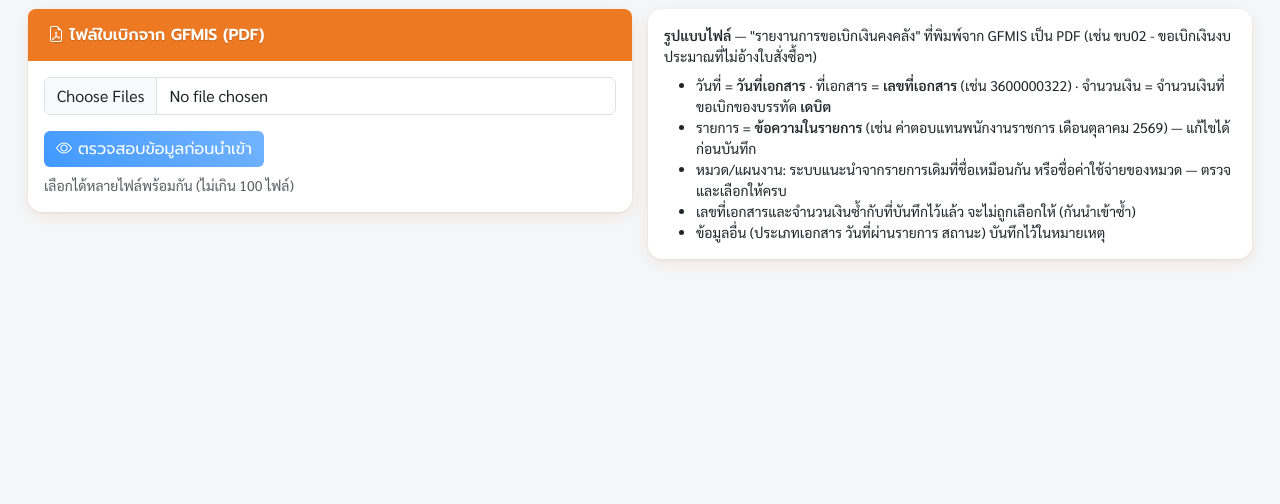
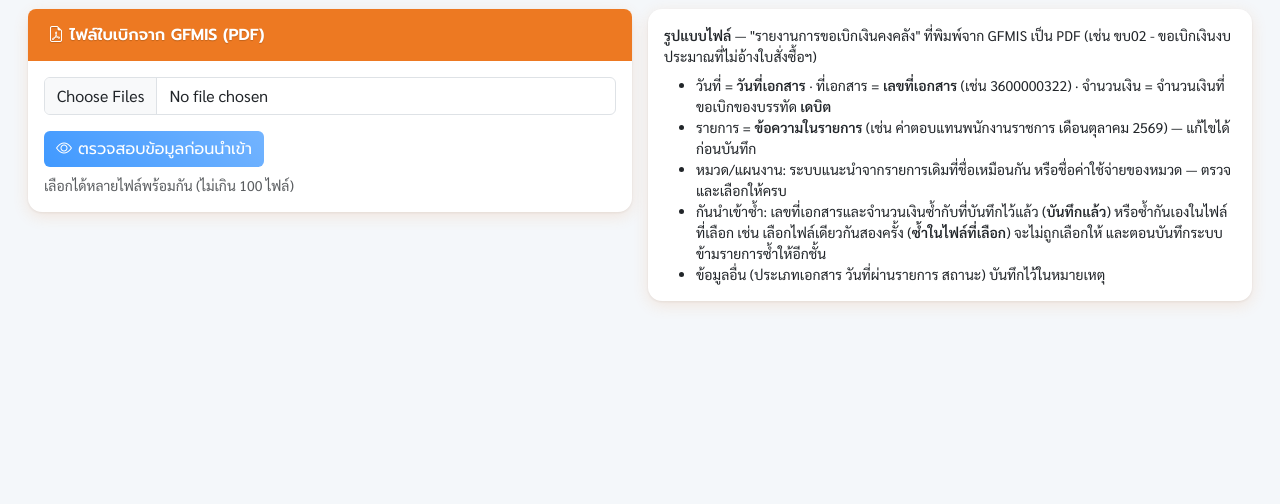
Before and after one commit to tazexpert/nsokhkaen, a PHP site: page /nsokhkaen/modules/budget/spend_import.php in a window 1280 px wide. Shown: the part 190-694 px from the top of the page. Run offline with PHP 8.4, Linux system fonts and the light colour scheme; the visitor is signed in with stand-in values (Sample User, id 1); data comes from the database, SQL or seed files in the repository; tables that the repository leaves empty hold one stand-in row (values such as "Sample post"); grey boxes marked "Sample" are stand-in pictures; some libraries are stand-ins or nearby versions.

Commit message:
นำเข้าใบเบิก GFMIS: ตรวจรายการซ้ำกันเองในไฟล์ที่เลือก (เช่น เลือกไฟล์เดียวกันสองครั้ง) + ข้ามรายการซ้ำอีกชั้นตอนบันทึก
Co-Authored-By: Claude Opus 5.5 <noreply@anthropic.com>
Claude-Session: https://claude.ai/code/session_01YMsi9eRvnx4KGxW4i1fmgS

```diff
--- a/manual.php
+++ b/manual.php
@@ -117,7 +117,7 @@ $sections = [
          'ผู้ดูแลระบบงบประมาณ' => 'ทำได้ทั้งหมด และจัดการแผนงาน งานและโครงการ และหมวด'],
         [
             ['ภาพรวมงบประมาณ', 'ผู้ใช้งาน', '<p>เลือกปีงบประมาณ ดูยอดได้รับ เบิกจ่าย คงเหลือ ร้อยละการเบิกจ่าย การโอนเปลี่ยนแปลงแต่ละครั้ง งบรายจ่าย และกราฟรายเดือน</p>', 'bud_dash', 'ภาพรวมงบประมาณ'],
-            ['รับเข้า / เบิกจ่ายงบประมาณ', 'ผู้ดูรายงานงบ · ผู้จัดทำ', '<p>เมนู <b>รับเข้างบประมาณ</b> / <b>เบิกจ่ายงบประมาณ</b>: ค้นหาตามเดือน แผนงาน หมวด ส่งออก CSV · ผู้จัดทำกด <b>บันทึกรับเข้า/เบิกจ่าย</b> กรอกวันที่ ที่เอกสาร รายการ รายละเอียด หมวด และจำนวนเงิน (เอกสารโอนจัดสรร ใส่คำว่า "โอน" และ "ครั้งที่ N/ปี" ในรายการ)</p><p><b>นำเข้าจากใบเบิก (GFMIS)</b> (ผู้จัดทำ): หน้าเบิกจ่ายงบประมาณ → ปุ่ม <b>นำเข้าจากใบเบิก (GFMIS)</b> → เลือกไฟล์ PDF "รายงานการขอเบิกเงินคงคลัง" (หลายไฟล์ได้) → <b>ตรวจสอบข้อมูลก่อนนำเข้า</b> — ระบบอ่านวันที่เอกสาร เลขที่เอกสาร ข้อความในรายการ และจำนวนเงิน แนะนำหมวด/แผนงานจากรายการเดิม · เลขที่เอกสารที่บันทึกแล้วจะไม่ถูกเลือก · ตรวจแล้วกด <b>บันทึกเป็นรายการเบิกจ่าย</b></p>', 'bud_spend', 'เบิกจ่ายงบประมาณ'],
+            ['รับเข้า / เบิกจ่ายงบประมาณ', 'ผู้ดูรายงานงบ · ผู้จัดทำ', '<p>เมนู <b>รับเข้างบประมาณ</b> / <b>เบิกจ่ายงบประมาณ</b>: ค้นหาตามเดือน แผนงาน หมวด ส่งออก CSV · ผู้จัดทำกด <b>บันทึกรับเข้า/เบิกจ่าย</b> กรอกวันที่ ที่เอกสาร รายการ รายละเอียด หมวด และจำนวนเงิน (เอกสารโอนจัดสรร ใส่คำว่า "โอน" และ "ครั้งที่ N/ปี" ในรายการ)</p><p><b>นำเข้าจากใบเบิก (GFMIS)</b> (ผู้จัดทำ): หน้าเบิกจ่ายงบประมาณ → ปุ่ม <b>นำเข้าจากใบเบิก (GFMIS)</b> → เลือกไฟล์ PDF "รายงานการขอเบิกเงินคงคลัง" (หลายไฟล์ได้) → <b>ตรวจสอบข้อมูลก่อนนำเข้า</b> — ระบบอ่านวันที่เอกสาร เลขที่เอกสาร ข้อความในรายการ และจำนวนเงิน แนะนำหมวด/แผนงานจากรายการเดิม · รายการที่บันทึกแล้ว หรือซ้ำกันเองในไฟล์ที่เลือก จะไม่ถูกเลือกและระบบข้ามให้ตอนบันทึก · ตรวจแล้วกด <b>บันทึกเป็นรายการเบิกจ่าย</b></p>', 'bud_spend', 'เบิกจ่ายงบประมาณ'],
             ['ทะเบียนคุมเงินประจำงวด (ยอดโอน)', 'ผู้ดูรายงานงบ', '<p>แยกตามการโอนเปลี่ยนแปลงแต่ละครั้ง: ส่วนรับเข้า และรายการเบิกจ่ายตามหมวดที่ได้รับ พร้อมยอดคงเหลือ · พิมพ์ได้</p>', 'bud_transfer', 'ทะเบียนคุมเงินประจำงวด (ยอดโอน)'],
             ['ทะเบียนคุมเงินประจำงวด (รายหมวด)', 'ผู้ดูรายงานงบ', '<p>ทะเบียนคุมแยกตามหมวด รายการเพิ่ม/เบิก/คงเหลือ รวมรายเดือนและสะสม · พิมพ์ได้</p>', 'bud_ledger', 'ทะเบียนคุมเงินประจำงวด (รายหมวด)'],
             ['รายงาน', 'ผู้ดูรายงานงบ', '<p>รายงานรายปีงบประมาณ/รายเดือน ตามงบรายจ่ายและค่าใช้จ่าย · พิมพ์ / ส่งออก CSV</p>', 'bud_report', 'รายงานงบประมาณ'],
--- a/modules/budget/spend_import.php
+++ b/modules/budget/spend_import.php
@@ -30,6 +30,7 @@ if ($_SERVER['REQUEST_METHOD'] === 'POST') {
                 $lastWork[bud_source_key($r)] = [bud_txn_plan($r), (int)$r['work_id']];
             }
             $dup = $pdo->prepare("SELECT id FROM bud_txns WHERE txn_type = 'spend' AND doc_no = ? AND amount = ? LIMIT 1");
+            $seen = [];                                       // ซ้ำกันเองในไฟล์ที่เลือก: เลขที่เอกสาร + บรรทัด + จำนวนเงิน → ไฟล์แรกที่พบ
             foreach (array_slice($files, 0, 100) as $f) {
                 $name = mb_substr((string)($f['name'] ?? ''), 0, 200);
                 $p = gfmis_parse(is_array($f['lines'] ?? null) ? $f['lines'] : []);
@@ -48,11 +49,15 @@ if ($_SERVER['REQUEST_METHOD'] === 'POST') {
                     }
                     $dup->execute([$p['doc_no'], $d['amount']]);
                     $isDup = (bool)$dup->fetchColumn();
+                    $fk = $p['doc_year'] . '-' . $p['doc_no'] . '|' . $d['line'] . '|' . $d['amount'];
+                    $dupFile = $seen[$fk] ?? null;            // ชื่อไฟล์แรกที่มีรายการเดียวกัน
+                    $seen[$fk] ??= $name;
                     $rows[] = ['file' => $name, 'doc_no' => $p['doc_no'], 'doc_year' => $p['doc_year'], 'date' => $p['date'], 'post_date' => $p['post_date'],
                                'status' => $p['status'], 'form' => $p['form'], 'account' => $d['account'] . ' ' . $d['account_name'],
                                'source' => $d['source'], 'budget_name' => $d['budget_name'], 'activity' => $d['activity'],
                                'description' => $desc, 'amount' => $d['amount'], 'src' => $sug['src'], 'how' => $sug['how'],
-                               'plan_id' => $sug['plan_id'] ?: null, 'work_id' => $sug['work_id'] ?: null, 'dup' => $isDup];
+                               'plan_id' => $sug['plan_id'] ?: null, 'work_id' => $sug['work_id'] ?: null, 'dup' => $isDup, 'dup_file' => $dupFile,
+                               'pick' => !$isDup && $dupFile === null];
                 }
             }
         }
@@ -67,6 +72,9 @@ if ($_SERVER['REQUEST_METHOD'] === 'POST') {
         $n = 0;
         $sum = 0.0;
         $bad = [];
+        $skipped = [];
+        $done = [];
+        $dupDb = $pdo->prepare("SELECT id FROM bud_txns WHERE txn_type = 'spend' AND doc_no = ? AND amount = ? LIMIT 1");
         $pdo->beginTransaction();
         foreach ($rows as $i => $r) {
             if (empty($_POST['pick'][$i])) {
@@ -86,6 +94,13 @@ if ($_SERVER['REQUEST_METHOD'] === 'POST') {
                 $bad[] = 'แถว ' . ($i + 1) . ' (' . $r['doc_no'] . ')';
                 continue;
             }
+            $dk = $r['doc_no'] . '|' . round((float)$r['amount'], 2);
+            $dupDb->execute([$r['doc_no'], $r['amount']]);
+            if (isset($done[$dk]) || $dupDb->fetchColumn()) {   // ซ้ำกับที่บันทึกแล้ว / ซ้ำกันเองในรอบนี้ → ข้าม
+                $skipped[] = $r['doc_no'];
+                continue;
+            }
+            $done[$dk] = true;
             $note = 'GFMIS ' . trim(explode(' - ', $r['form'])[0]) . ' เลขที่ ' . $r['doc_year'] . '-' . $r['doc_no']
                 . ($r['post_date'] ? ' · ผ่านรายการ ' . thai_date($r['post_date']) : '') . ($r['status'] ? ' · ' . $r['status'] : '');
             $ins->execute(['spend', $r['date'], bud_fy($r['date']), $r['doc_no'], mb_substr($desc, 0, 500), '', $ids[0], $ids[1], $plan, $work,
@@ -109,7 +124,8 @@ if ($_SERVER['REQUEST_METHOD'] === 'POST') {
             $pdo->commit();
             unset($_SESSION[$sessKey]);
             audit_log('bud_spend_import', 'นำเข้าเบิกจ่ายจากใบเบิก GFMIS ' . $n . ' รายการ ' . bud_money($sum) . ' บาท', BUD_MODULE);
-            flash($n ? 'นำเข้ารายการเบิกจ่าย ' . $n . ' รายการ รวม ' . bud_money($sum) . ' บาท แล้ว' : 'ไม่ได้เลือกรายการ — ไม่มีการบันทึก', $n ? 'success' : 'warning');
+            flash(($n ? 'นำเข้ารายการเบิกจ่าย ' . $n . ' รายการ รวม ' . bud_money($sum) . ' บาท แล้ว' : 'ไม่มีรายการที่บันทึก')
+                . ($skipped ? ' · ข้ามรายการซ้ำ ' . count($skipped) . ' รายการ (' . implode(', ', array_unique($skipped)) . ')' : ''), $n ? 'success' : 'warning');
             redirect('txns?type=spend');
         }
     } elseif ($action === 'cancel') {
@@ -149,7 +165,7 @@ require __DIR__ . '/header.php';
       <li>วันที่ = <b>วันที่เอกสาร</b> · ที่เอกสาร = <b>เลขที่เอกสาร</b> (เช่น 3600000322) · จำนวนเงิน = จำนวนเงินที่ขอเบิกของบรรทัด <b>เดบิต</b></li>
       <li>รายการ = <b>ข้อความในรายการ</b> (เช่น ค่าตอบแทนพนักงานราชการ เดือนตุลาคม 2569) — แก้ไขได้ก่อนบันทึก</li>
       <li>หมวด/แผนงาน: ระบบแนะนำจากรายการเดิมที่ชื่อเหมือนกัน หรือชื่อค่าใช้จ่ายของหมวด — ตรวจและเลือกให้ครบ</li>
-      <li>เลขที่เอกสารและจำนวนเงินซ้ำกับที่บันทึกไว้แล้ว จะไม่ถูกเลือกให้ (กันนำเข้าซ้ำ)</li>
+      <li>กันนำเข้าซ้ำ: เลขที่เอกสารและจำนวนเงินซ้ำกับที่บันทึกไว้แล้ว (<b>บันทึกแล้ว</b>) หรือซ้ำกันเองในไฟล์ที่เลือก เช่น เลือกไฟล์เดียวกันสองครั้ง (<b>ซ้ำในไฟล์ที่เลือก</b>) จะไม่ถูกเลือกให้ และตอนบันทึกระบบข้ามรายการซ้ำให้อีกชั้น</li>
       <li>ข้อมูลอื่น (ประเภทเอกสาร วันที่ผ่านรายการ สถานะ) บันทึกไว้ในหมายเหตุ</li>
     </ul>
   </div></div></div>
@@ -210,11 +226,12 @@ require __DIR__ . '/header.php';
           <th style="min-width:260px">รายการ</th><th style="min-width:260px">หมวด</th><th style="min-width:220px">แผนงาน / งานและโครงการ</th><th class="text-end">จำนวนเงิน (บาท)</th></tr></thead>
         <tbody>
         <?php foreach ($rows as $i => $r): ?>
-          <tr class="<?= $r['dup'] ? 'table-secondary' : '' ?>">
+          <tr class="<?= $r['dup'] || !empty($r['dup_file']) ? 'table-secondary' : '' ?>">
             <td class="text-center"><input type="checkbox" class="form-check-input gi-pick" name="pick[<?= $i ?>]" value="1" <?= ($r['pick'] ?? !$r['dup']) ? 'checked' : '' ?> aria-label="เลือก"></td>
             <td class="text-nowrap"><?= $r['date'] ? h(thai_date($r['date'])) : '<span class="text-danger">-</span>' ?></td>
             <td class="text-nowrap" title="<?= h(implode("\n", array_filter([$r['file'], $r['form'], 'บัญชี: ' . $r['account'], 'แหล่งเงิน: ' . $r['source'], $r['budget_name'], $r['activity'], 'สถานะ: ' . $r['status']]))) ?>">
               <?= h($r['doc_no']) ?><?= $r['dup'] ? '<div><span class="badge text-bg-secondary">บันทึกแล้ว</span></div>' : '' ?>
+              <?= !empty($r['dup_file']) ? '<div><span class="badge text-bg-warning" title="รายการเดียวกับไฟล์ ' . h($r['dup_file']) . '">ซ้ำในไฟล์ที่เลือก</span></div>' : '' ?>
               <div class="small text-muted"><?= h($r['status']) ?></div></td>
             <td><input name="desc[<?= $i ?>]" class="form-control form-control-sm" maxlength="500" value="<?= h($r['description']) ?>">
               <div class="small text-muted text-truncate" style="max-width:360px"><?= h($r['account']) ?></div></td>
```
